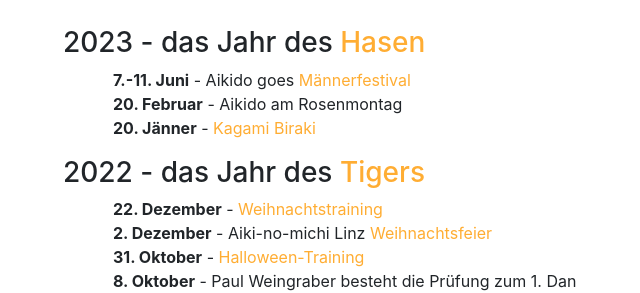
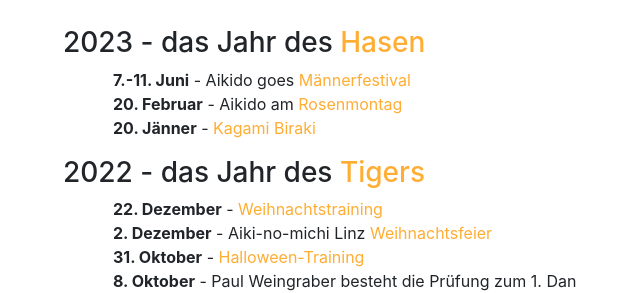
Before and after one commit to TWachs/aikinomichi-linz, a Jekyll site: the page built from aktuelles.md, in a window 1280 px wide and 900 px high, scrolled down 419 px, cut to the strip 166-459 px from the top of the window. Shown: the whole strip, without its empty margins (22-662 px from the left). Built offline with Jekyll 4.4.1, drawn with Linux system fonts in a browser that asks for light colours; nearby versions of some CDN libraries; part of the change alters nothing that is shown.

```diff
--- a/aktuelles.md
+++ b/aktuelles.md
@@ -11,7 +11,7 @@ title: Aktuelles
 ### 2023 - das Jahr des [Hasen](https://www.facebook.com/photo/?fbid=594639669337915&set=a.441578571310693){:target="_blank"}
 
 * **7.-11. Juni** - Aikido goes [Männerfestival](https://www.maennerfestival.at/){:target="_blank"}
-* **20. Februar** - Aikido am Rosenmontag
+* **20. Februar** - Aikido am [Rosenmontag](https://www.facebook.com/photo/?fbid=638725011596047&set=pcb.638725098262705){:target="_blank"}
 * **20. Jänner** - [Kagami Biraki](https://www.facebook.com/photo/?fbid=10227879238633736&set=pcb.10227879239073747){:target="_blank"}
 
 ### 2022 - das Jahr des [Tigers](https://www.facebook.com/aikinomichilinz/photos/a.1467842003430582/3048312818716818){:target="_blank"}
```
